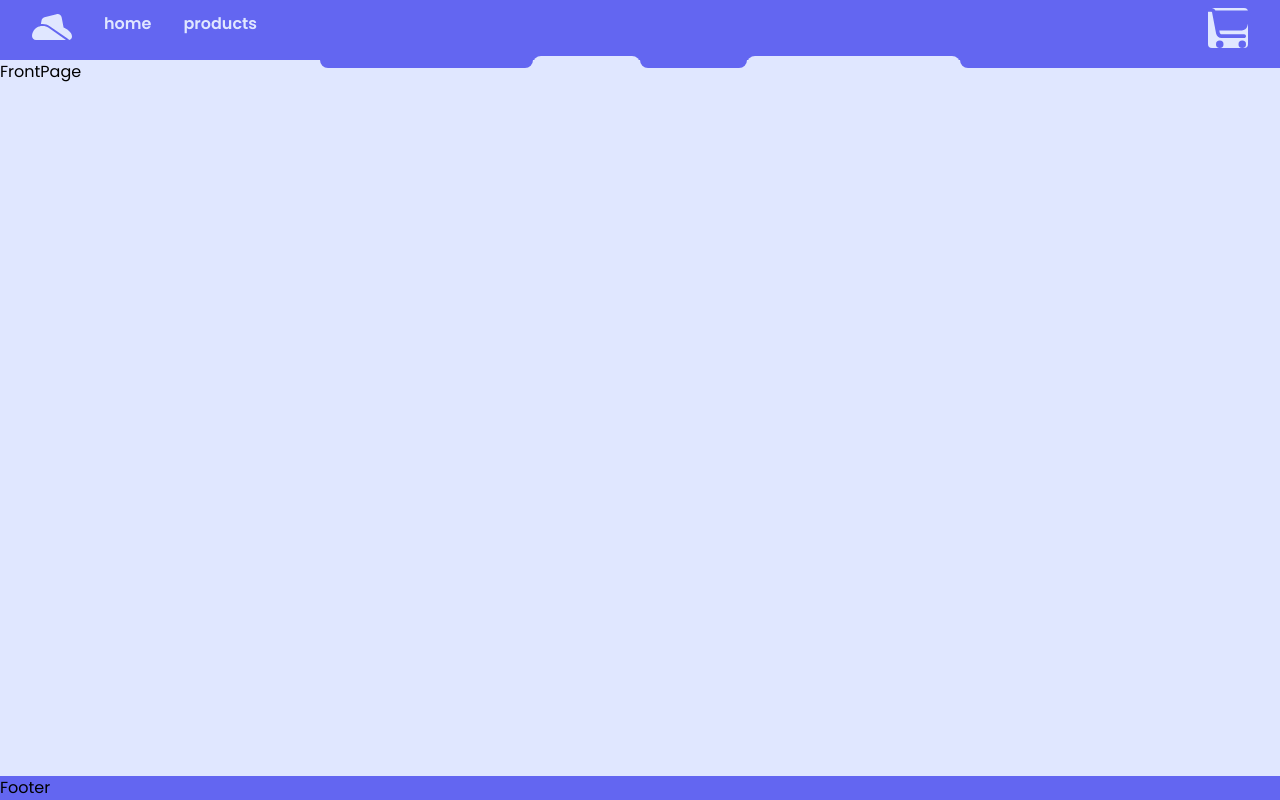
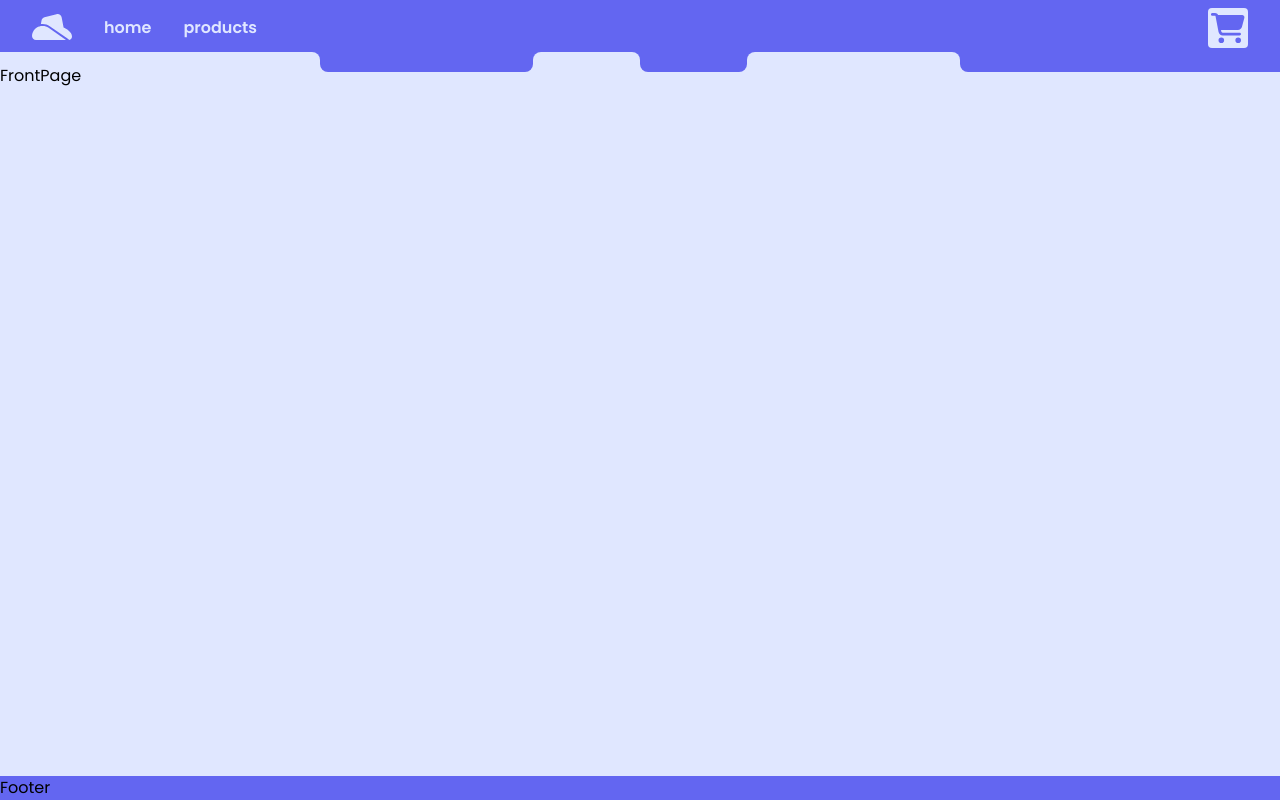
Before and after one commit to daniel-shliakhetko/clothing-bullet, a React (Create React App) app: page / in a window 1280 px wide. Built offline with nearby package versions, Linux system fonts and the light colour scheme.

Commit message:
Add hovers to header

```diff
--- a/src/components/semantics/Header.js
+++ b/src/components/semantics/Header.js
@@ -18,6 +18,7 @@ export const Header = () => {
 
   const [isMenuShown, setIsMenuShown] = useState(true);
   const [width, setWidth] = useState(0);
+  const [isHovered, setIsHovered] = useState(false);
 
   useLayoutEffect(() => {
     setWidth(headerRef.current.clientWidth);
@@ -38,33 +39,41 @@ export const Header = () => {
 
   return (
     <header
+      onMouseEnter={()=>{setIsHovered(true)}}
+      onMouseLeave={()=>{setIsHovered(false)}}
       ref={headerRef}
-      className="Header pt-2 pb-3 px-8 relative flex justify-between 2xl:rounded-bl-lg rounded-none bg-indigo-500"
+      className={
+        "Header pt-2 pb-3 px-8 relative flex justify-between " +
+        {
+          /*2xl:rounded-bl-lg*/
+        } +
+        " rounded-none bg-indigo-500"
+      }
     >
       <button
-        className="h-8 mt-1 z-20 duration-200 hover:"
+        className="h-8 mt-1 z-20"
         onClick={() => {
           navigate("/");
         }}
       >
         <FontAwesomeIcon
-          className="text-indigo-100 h-full"
+          className="text-indigo-100 h-full duration-200 hover:scale-110 hover:text-indigo-200"
           icon={faHatCowboySide}
         />
       </button>
       <nav
         className={
-          "Navigation w-full md:ml-8 -ml-10 md:mt-1 mt-14 duration-500" +
+          "Navigation w-full md:ml-8 -ml-4 duration-500" +
           (width < 768 ? " z-0" : " z-20") +
-          (width < 768 && isMenuShown ? " -mt-10 opacity-0" : "")
+          (width < 768 && isMenuShown ? " -mt-10 opacity-0" : " md:mt-2 mt-14")
         }
       >
-        <ul className="NavigationList w-full flex md:flex-row flex-col md:space-x-8">
+        <ul className="NavigationList w-full flex md:flex-row flex-col pb-2 md:space-x-8">
           {menu.map((item, i) => (
             <li
               key={i}
               title={item.title}
-              className="NavigationItem font-semibold lowercase text-indigo-100"
+              className="NavigationItem font-semibold lowercase text-indigo-100 duration-200 hover:scale-110 md:translate-x-0 -translate-x-4 hover:translate-x-0 hover:text-indigo-200"
             >
               <Link to={item.slug}>{item.title}</Link>
             </li>
@@ -73,13 +82,13 @@ export const Header = () => {
       </nav>
       <div className="flex space-x-4 z-20">
         <button
-          className="w-10 h-10 rounded flex justify-center items-center bg-indigo-100"
+          className="w-10 h-10 mb-1 rounded flex justify-center items-center bg-indigo-100 duration-200 hover:scale-105 hover:bg-indiogo-200"
           onClick={() => {
             navigate("/cart");
           }}
         >
           <FontAwesomeIcon
-            className="text-indigo-500 h-full h-3/4"
+            className="text-indigo-500 h-3/4 duration-200"
             icon={faCartShopping}
           />
         </button>
@@ -95,13 +104,14 @@ export const Header = () => {
           />
         </button>
       </div>
-      <div className="absolute top-0 left-0 h-14 w-full bg-indigo-500 z-10"></div>
-      <div className="Decorations w-full h-fit absolute -bottom-2 right-0 flex justify-end">
-        <div className="w-1/6 h-2 rounded-b-lg bg-indigo-500"></div>
-        <div className="-mt-1 w-1/12 h-2 rounded-t-lg lg:block hidden bg-indigo-100"></div>
-        <div className="w-1/12 h-2 rounded-b-lg lg:block hidden bg-indigo-500"></div>
-        <div className="-mt-1 w-1/6 h-2 rounded-t-lg bg-indigo-100"></div>
-        <div className="w-1/4 h-2 2xl:rounded-b-lg rounded-bl-lg bg-indigo-500"></div>
+      <div className="absolute top-0 left-0 h-10 w-full bg-indigo-500 z-10"></div>
+    <div className={"Decorations w-full h-6 absolute -bottom-5 right-0 flex justify-end duration-200 "+{/*(isHovered ? " scale-y-110" : "")*/}}>
+        <div className={"w-1/2 lg:w-1/4 rounded-tr-lg bg-indigo-100 duration-200"+(isHovered ? " h-3 -mt-2" : " h-2 -mt-1")}></div>
+        <div className={"w-1/6 rounded-b-lg bg-indigo-500 duration-200"+(isHovered ? " h-3" : " h-2")}></div>
+        <div className={"w-1/12 rounded-t-lg lg:block hidden bg-indigo-100 duration-200"+(isHovered ? " h-3 -mt-2" : " h-2 -mt-1")}></div>
+        <div className={"w-1/12 rounded-b-lg lg:block hidden bg-indigo-500 duration-200"+(isHovered ? " h-3" : " h-2")}></div>
+        <div className={"w-1/6 rounded-t-lg bg-indigo-100 duration-200"+(isHovered ? " h-3 -mt-2" : " h-2 -mt-1")}></div>
+        <div className={"w-1/4 2xl:rounded-bl-lg rounded-bl-lg bg-indigo-500 duration-200 duration-200"+(isHovered ? " h-3" : " h-2")}></div>
       </div>
     </header>
   );
```
